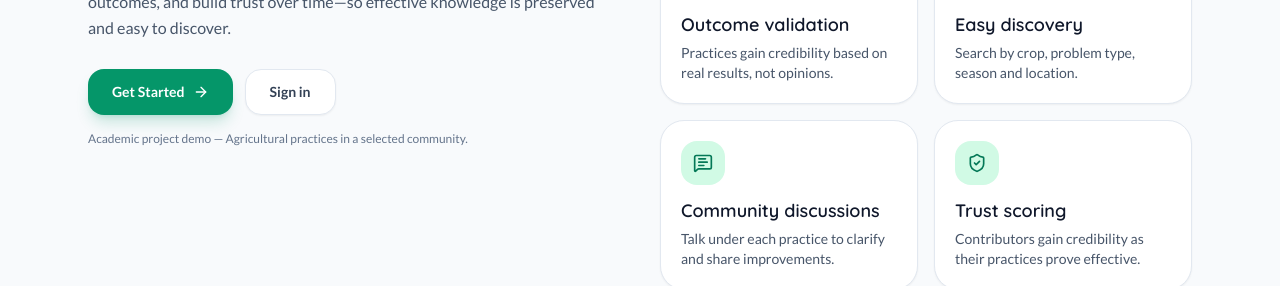
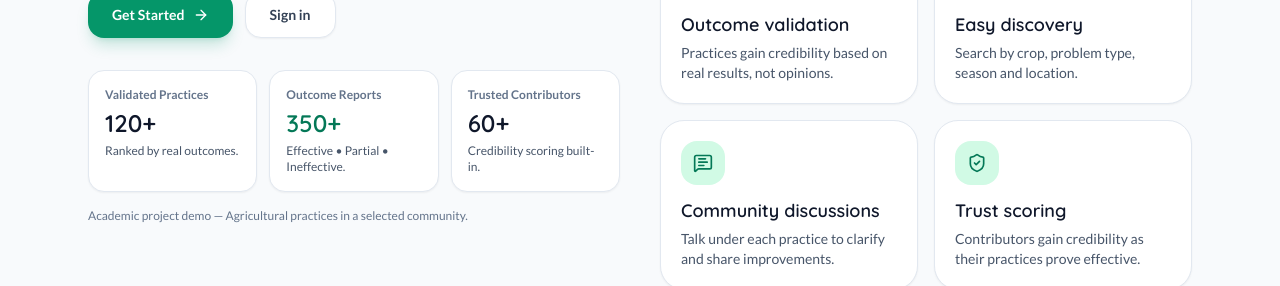
Before and after one commit to GhislainChe/COMMUNITY-KNOWLEDGE-VALIDATION-SYSTEM, a React (Vite) app in the folder clients/: page / in a window 1280 px wide. Shown: the part 458-744 px from the top of the page. Built offline with nearby package versions, Linux system fonts and the light colour scheme.

Commit message:
added mini feature/metrics row  cards at the left side of the landing page to balance the ui

```diff
--- a/clients/src/pages/LandingPage.jsx
+++ b/clients/src/pages/LandingPage.jsx
@@ -1,6 +1,11 @@
 import { Link, Navigate } from "react-router-dom";
 import { isLoggedIn } from "../auth/token";
-import { ArrowRight, ShieldCheck, Search, MessageSquareText } from "lucide-react";
+import {
+  ArrowRight,
+  ShieldCheck,
+  Search,
+  MessageSquareText,
+} from "lucide-react";
 import heroImg from "../assets/hero.jpg"; // <-- add your image here
 
 export default function LandingPage() {
@@ -45,8 +50,9 @@ export default function LandingPage() {
             </h1>
 
             <p className="mt-5 max-w-xl text-base leading-relaxed text-slate-600">
-              CKVS helps communities capture agricultural practices, record real outcomes, and
-              build trust over time—so effective knowledge is preserved and easy to discover.
+              CKVS helps communities capture agricultural practices, record real
+              outcomes, and build trust over time—so effective knowledge is
+              preserved and easy to discover.
             </p>
 
             <div className="mt-7 flex flex-wrap gap-3">
@@ -65,8 +71,48 @@ export default function LandingPage() {
               </Link>
             </div>
 
+            {/* Mini cards to balance left side on large screens */}
+            <div className="mt-8 grid gap-3 sm:grid-cols-3">
+              <div className="rounded-2xl border border-slate-200 bg-white p-4 shadow-sm">
+                <p className="text-xs font-semibold text-slate-500">
+                  Validated Practices
+                </p>
+                <p className="mt-1 font-heading text-2xl font-semibold text-slate-900">
+                  120+
+                </p>
+                <p className="mt-1 text-xs text-slate-600">
+                  Ranked by real outcomes.
+                </p>
+              </div>
+
+              <div className="rounded-2xl border border-slate-200 bg-white p-4 shadow-sm">
+                <p className="text-xs font-semibold text-slate-500">
+                  Outcome Reports
+                </p>
+                <p className="mt-1 font-heading text-2xl font-semibold text-emerald-700">
+                  350+
+                </p>
+                <p className="mt-1 text-xs text-slate-600">
+                  Effective • Partial • Ineffective.
+                </p>
+              </div>
+
+              <div className="rounded-2xl border border-slate-200 bg-white p-4 shadow-sm">
+                <p className="text-xs font-semibold text-slate-500">
+                  Trusted Contributors
+                </p>
+                <p className="mt-1 font-heading text-2xl font-semibold text-slate-900">
+                  60+
+                </p>
+                <p className="mt-1 text-xs text-slate-600">
+                  Credibility scoring built-in.
+                </p>
+              </div>
+            </div>
+
             <p className="mt-4 text-xs text-slate-500">
-              Academic project demo — Agricultural practices in a selected community.
+              Academic project demo — Agricultural practices in a selected
+              community.
             </p>
           </div>
 
@@ -97,9 +143,12 @@ export default function LandingPage() {
                 <div className="mb-3 inline-flex rounded-2xl bg-emerald-100 p-3 text-emerald-700">
                   <ShieldCheck className="h-5 w-5" />
                 </div>
-                <h3 className="font-heading text-lg font-semibold">Outcome validation</h3>
+                <h3 className="font-heading text-lg font-semibold">
+                  Outcome validation
+                </h3>
                 <p className="mt-1 text-sm text-slate-600">
-                  Practices gain credibility based on real results, not opinions.
+                  Practices gain credibility based on real results, not
+                  opinions.
                 </p>
               </div>
 
@@ -107,7 +156,9 @@ export default function LandingPage() {
                 <div className="mb-3 inline-flex rounded-2xl bg-emerald-100 p-3 text-emerald-700">
                   <Search className="h-5 w-5" />
                 </div>
-                <h3 className="font-heading text-lg font-semibold">Easy discovery</h3>
+                <h3 className="font-heading text-lg font-semibold">
+                  Easy discovery
+                </h3>
                 <p className="mt-1 text-sm text-slate-600">
                   Search by crop, problem type, season and location.
                 </p>
@@ -117,7 +168,9 @@ export default function LandingPage() {
                 <div className="mb-3 inline-flex rounded-2xl bg-emerald-100 p-3 text-emerald-700">
                   <MessageSquareText className="h-5 w-5" />
                 </div>
-                <h3 className="font-heading text-lg font-semibold">Community discussions</h3>
+                <h3 className="font-heading text-lg font-semibold">
+                  Community discussions
+                </h3>
                 <p className="mt-1 text-sm text-slate-600">
                   Talk under each practice to clarify and share improvements.
                 </p>
@@ -127,9 +180,12 @@ export default function LandingPage() {
                 <div className="mb-3 inline-flex rounded-2xl bg-emerald-100 p-3 text-emerald-700">
                   <ShieldCheck className="h-5 w-5" />
                 </div>
-                <h3 className="font-heading text-lg font-semibold">Trust scoring</h3>
+                <h3 className="font-heading text-lg font-semibold">
+                  Trust scoring
+                </h3>
                 <p className="mt-1 text-sm text-slate-600">
-                  Contributors gain credibility as their practices prove effective.
+                  Contributors gain credibility as their practices prove
+                  effective.
                 </p>
               </div>
             </div>
```
